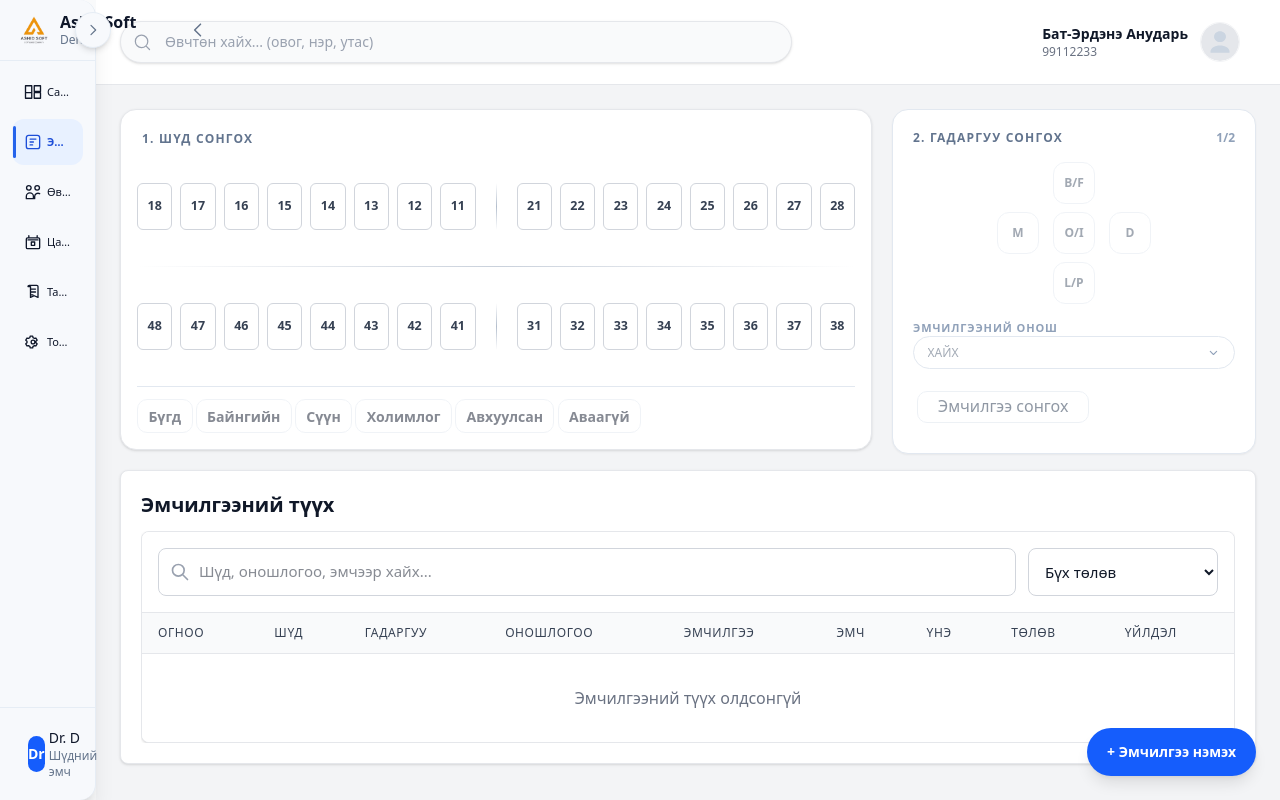
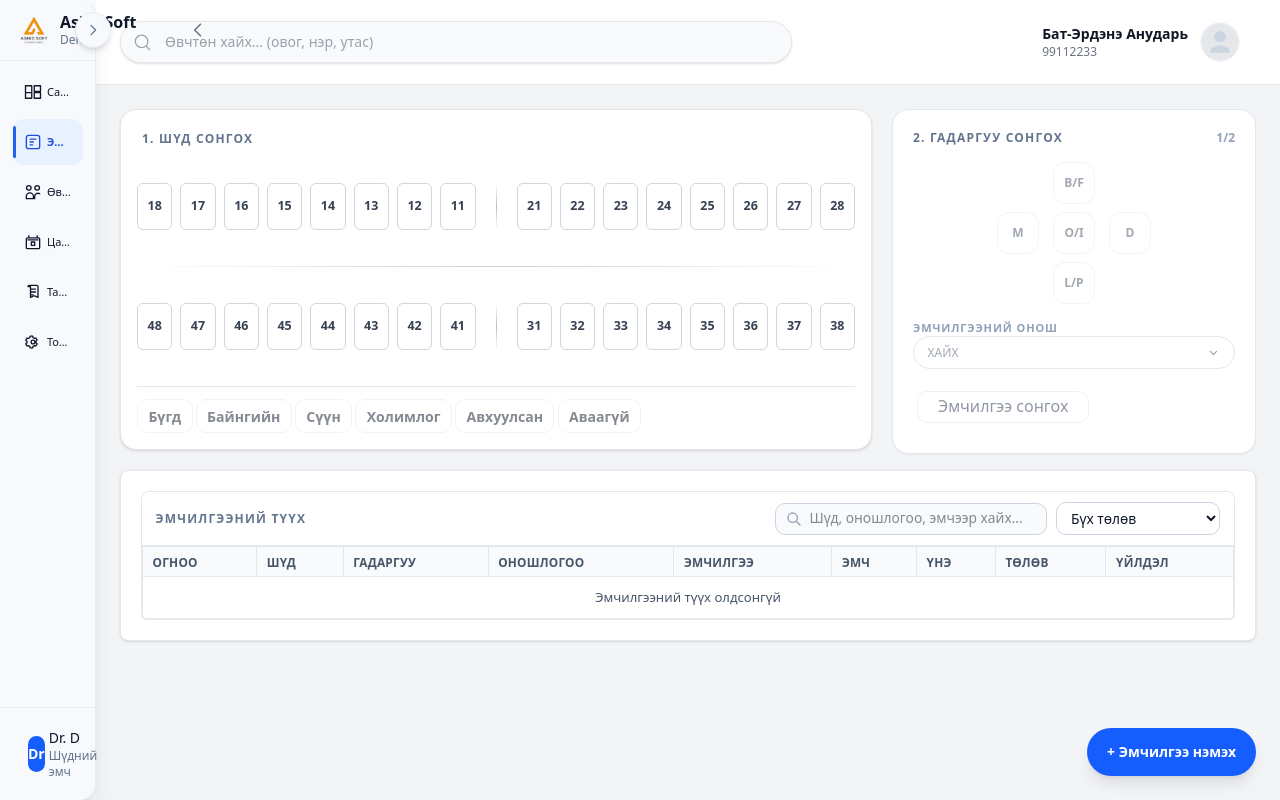
Before and after one commit to khishigtogtokh321/Codexwebapp, a Vue app: page / in a window 1280 px wide. Built offline with nearby package versions, Linux system fonts and the light colour scheme.

Commit message:
treatment history

```diff
--- a/src/assets/styles/components.css
+++ b/src/assets/styles/components.css
@@ -312,6 +312,294 @@
     padding: 0.9rem 1rem;
     background: #f8fafc;
   }
+
+  /* History data grid (scoped) */
+  .history-grid {
+    border: 1px solid #cbd5e1;
+    border-radius: 10px;
+    background: #ffffff;
+    padding: 0;
+    overflow: hidden;
+    display: flex;
+    flex-direction: column;
+  }
+
+  .history-grid__toolbar {
+    padding: 0.65rem 0.85rem;
+    border-bottom: 1px solid #e2e8f0;
+    background: #ffffff;
+  }
+
+  .history-grid__table-shell {
+    overflow: auto;
+    max-height: clamp(14rem, 32vh, 22rem);
+    min-width: 0;
+  }
+
+  .history-grid__table {
+    width: 100%;
+    border-collapse: collapse;
+    min-width: 100%;
+    font-size: 0.82rem;
+  }
+
+  .history-grid__table thead th {
+    position: sticky;
+    top: 0;
+    z-index: 1;
+    background: #f8fafc;
+    color: #475569;
+    font-size: 0.74rem;
+    text-transform: uppercase;
+    letter-spacing: 0.02em;
+    font-weight: 700;
+    padding: 0.45rem 0.6rem;
+    border: 1px solid #e2e8f0;
+    line-height: 1.2;
+    text-align: left;
+  }
+
+  .history-grid__table tbody td {
+    border: 1px solid #e2e8f0;
+  }
+
+  .history-grid__row {
+    transition: background-color 120ms ease;
+  }
+
+  .history-grid__row.is-odd {
+    background: #f8fafc;
+  }
+
+  .history-grid__row:hover {
+    background: #f1f5f9;
+  }
+
+  .history-grid__row.is-selected {
+    background: #e2ecff;
+  }
+
+  .history-grid__cell {
+    padding: 0.4rem 0.65rem;
+    font-size: 0.82rem;
+    line-height: 1.15;
+    color: #0f172a;
+    white-space: nowrap;
+    max-width: 12rem;
+  }
+
+  .history-grid__cell--muted {
+    text-align: center;
+    color: #475569;
+    padding: 0.8rem;
+  }
+
+  .history-grid__cell--number {
+    text-align: right;
+    font-weight: 600;
+    font-variant-numeric: tabular-nums;
+  }
+
+  .history-grid__cell--code {
+    font-family: ui-monospace, SFMono-Regular, Menlo, Monaco, Consolas, 'Liberation Mono', 'Courier New', monospace;
+    font-weight: 600;
+  }
+
+  .history-grid__ellipsis {
+    display: block;
+    overflow: hidden;
+    text-overflow: ellipsis;
+  }
+
+  .history-grid__loading {
+    display: inline-flex;
+    align-items: center;
+    gap: 0.4rem;
+    justify-content: center;
+    font-size: 0.85rem;
+  }
+
+  .history-grid__spinner {
+    height: 1.1rem;
+    width: 1.1rem;
+    color: #2563eb;
+  }
+
+  .history-grid__status {
+    display: inline-flex;
+    align-items: center;
+    justify-content: center;
+    padding: 0.15rem 0.6rem;
+    border-radius: 999px;
+    font-size: 0.72rem;
+    line-height: 1.2;
+    min-height: 1.5rem;
+  }
+
+  .history-grid__cell--actions {
+    min-width: 8.5rem;
+  }
+
+  .history-grid__actions {
+    display: flex;
+    align-items: center;
+    gap: 0.35rem;
+  }
+
+  .history-grid__action-btn {
+    min-height: 2rem;
+    padding: 0.35rem 0.7rem;
+    border-radius: 8px;
+    font-size: 0.75rem;
+    font-weight: 600;
+    border: 1px solid #e2e8f0;
+    transition: background-color 120ms ease, color 120ms ease, border-color 120ms ease;
+  }
+
+  .history-grid__action-btn--edit {
+    background: #f8fafc;
+    color: #2563eb;
+    border-color: #cbd5e1;
+  }
+
+  .history-grid__action-btn--edit:hover {
+    background: #e7efff;
+    border-color: #94a3b8;
+  }
+
+  .history-grid__action-btn--delete {
+    background: #fff7f7;
+    color: #dc2626;
+    border-color: #fca5a5;
+  }
+
+  .history-grid__action-btn--delete:hover {
+    background: #ffe4e6;
+    border-color: #fb7185;
+  }
+
+  .history-grid__footer {
+    border-top: 1px solid #e2e8f0;
+    background: #f8fafc;
+    padding: 0.6rem 0.85rem;
+  }
+
+  .history-grid__footer-meta {
+    display: flex;
+    align-items: center;
+    justify-content: space-between;
+    gap: 0.5rem;
+    font-size: 0.85rem;
+    color: #475569;
+  }
+
+  .history-grid__footer-strong {
+    font-weight: 700;
+    color: #0f172a;
+  }
+
+  .history-toolbar {
+    display: flex;
+    align-items: center;
+    justify-content: space-between;
+    gap: 0.75rem;
+    flex-wrap: wrap;
+  }
+
+  .history-toolbar__title {
+    font-size: 1.05rem;
+    font-weight: 700;
+    color: #0f172a;
+    margin: 0;
+    line-height: 1.3;
+  }
+
+  .history-toolbar__controls {
+    display: flex;
+    align-items: center;
+    gap: 0.5rem;
+    flex: 1;
+    justify-content: flex-end;
+  }
+
+  /* Compact toolbar for history search */
+  .history-search {
+    display: flex;
+    align-items: center;
+    gap: 0.6rem;
+    flex-wrap: wrap;
+    justify-content: flex-end;
+    width: 100%;
+  }
+
+  .history-search__input {
+    position: relative;
+    flex: 0 1 clamp(12rem, 32vw, 17rem);
+    min-width: 10rem;
+  }
+
+  .history-search__field {
+    width: 100%;
+    border: 1px solid #cbd5e1;
+    border-radius: 10px;
+    background: #f8fafc;
+    padding: 0.3rem 0.7rem 0.3rem 2.1rem;
+    font-size: 0.86rem;
+    min-height: 2rem;
+    max-height: 2.25rem;
+    transition: border-color 120ms ease, box-shadow 120ms ease;
+  }
+
+  .history-search__field:focus {
+    outline: none;
+    border-color: #2563eb;
+    box-shadow: 0 0 0 2px rgba(37, 99, 235, 0.12);
+    background: #ffffff;
+  }
+
+  .history-search__icon {
+    position: absolute;
+    left: 0.7rem;
+    top: 50%;
+    transform: translateY(-50%);
+    height: 1rem;
+    width: 1rem;
+    color: #94a3b8;
+  }
+
+  .history-search__select-wrap {
+    min-width: 8.5rem;
+    flex: 0 0 clamp(8.25rem, 18vw, 10.25rem);
+  }
+
+  .history-search__select {
+    width: 100%;
+    border: 1px solid #cbd5e1;
+    border-radius: 10px;
+    background: #ffffff;
+    padding: 0.3rem 0.6rem;
+    font-size: 0.86rem;
+    min-height: 2rem;
+    max-height: 2.25rem;
+  }
+
+  .history-search__clear {
+    border: 1px solid #e2e8f0;
+    background: #ffffff;
+    color: #0f172a;
+    border-radius: 10px;
+    padding: 0.3rem 0.7rem;
+    font-size: 0.82rem;
+    font-weight: 600;
+    min-height: 2rem;
+    max-height: 2.25rem;
+    transition: background-color 120ms ease, border-color 120ms ease;
+  }
+
+  .history-search__clear:hover {
+    background: #f8fafc;
+    border-color: #cbd5e1;
+  }
   .treatment-wizard {
     container-type: inline-size;
     --tw-hit: 2.75rem;
@@ -474,30 +762,26 @@
     line-height: 1.1;
   }
   .treatment-diagnosis-dropdown {
-    position: absolute;
-    left: 0;
-    right: 0;
-    z-index: 10;
-    width: 100%;
+    position: fixed;
+    z-index: 120;
     border-radius: 0.75rem;
     border: 1px solid #e2e8f0;
     background: #ffffff;
     box-shadow: 0 4px 6px -1px rgba(15, 23, 42, 0.1), 0 2px 4px -2px rgba(15, 23, 42, 0.1);
     overflow: hidden;
+    max-width: calc(100vw - 1rem);
   }
 
   .treatment-diagnosis-dropdown--bottom {
-    top: 100%;
-    margin-top: 0.5rem;
+    transform-origin: top center;
   }
 
   .treatment-diagnosis-dropdown--top {
-    bottom: 100%;
-    margin-bottom: 0.5rem;
+    transform-origin: bottom center;
   }
 
   .treatment-diagnosis-list {
-    max-height: var(--treatment-diagnosis-max-height);
+    max-height: var(--treatment-diagnosis-max-height, clamp(3rem, 28dvh, 12rem));
     overflow-y: auto;
   }
 
--- a/src/components/history/HistorySearchBar.vue
+++ b/src/components/history/HistorySearchBar.vue
@@ -40,18 +40,18 @@ function handleClear() {
 </script>
 
 <template>
-  <div class="flex flex-col gap-3 md:flex-row md:items-center">
+  <div class="history-search">
     <!-- Search Input -->
-    <div class="flex-1 relative">
+    <div class="history-search__input">
       <input
         v-model="localSearchQuery"
         type="text"
         placeholder="Шүд, оношлогоо, эмчээр хайх..."
-        class="input-field min-h-[48px] pl-10 text-sm md:text-[15px]"
+        class="history-search__field"
         @input="handleSearchInput"
       />
       <svg
-        class="absolute left-3 top-1/2 h-5 w-5 -translate-y-1/2 text-gray-400"
+        class="history-search__icon"
         fill="none"
         stroke="currentColor"
         viewBox="0 0 24 24"
@@ -66,10 +66,10 @@ function handleClear() {
     </div>
 
     <!-- Status Filter -->
-    <div class="flex-shrink-0 md:min-w-[190px]">
+    <div class="history-search__select-wrap">
       <select
         v-model="localStatusFilter"
-        class="input-field min-h-[48px] text-sm md:text-[15px]"
+        class="history-search__select"
         @change="handleStatusFilter"
       >
         <option value="all">Бүх төлөв</option>
@@ -82,7 +82,7 @@ function handleClear() {
     <button
       v-if="localSearchQuery || localStatusFilter !== 'all'"
       type="button"
-      class="btn-secondary min-h-[48px] px-4"
+      class="history-search__clear"
       @click="handleClear"
     >
       Цэвэрлэх
--- a/src/components/history/TreatmentHistoryTable.vue
+++ b/src/components/history/TreatmentHistoryTable.vue
@@ -117,8 +117,11 @@ watch(isEditOpen, (open) => {
 </script>
 
 <template>
-  <div class="dental-card overflow-hidden">
-    <div class="border-b border-gray-200 bg-white px-4 py-4">
+  <div class="dental-card history-grid">
+    <div class="history-grid__toolbar">
+      <div class="history-toolbar">
+        <h2 class="text-xs font-semibold uppercase tracking-[0.1em] text-slate-500">Эмчилгээний түүх</h2>
+        <div class="history-toolbar__controls">
           <HistorySearchBar
             :search-query="searchQuery"
             :status-filter="statusFilter"
@@ -126,45 +129,29 @@ watch(isEditOpen, (open) => {
             @filter-status="emit('filter-status', $event)"
           />
         </div>
-    <div class="overflow-x-auto">
-      <table class="w-full">
-        <thead class="bg-gray-50 border-b border-gray-200">
+      </div>
+    </div>
+    <div class="history-grid__table-shell">
+      <table class="history-grid__table">
+        <thead>
           <tr>
-            <th class="px-4 py-3 text-left text-xs font-medium text-gray-700 uppercase tracking-wider">
-              Огноо
-            </th>
-            <th class="px-4 py-3 text-left text-xs font-medium text-gray-700 uppercase tracking-wider">
-              Шүд
-            </th>
-            <th class="px-4 py-3 text-left text-xs font-medium text-gray-700 uppercase tracking-wider">
-              Гадаргуу
-            </th>
-            <th class="px-4 py-3 text-left text-xs font-medium text-gray-700 uppercase tracking-wider">
-              Оношлогоо
-            </th>
-            <th class="px-4 py-3 text-left text-xs font-medium text-gray-700 uppercase tracking-wider">
-              Эмчилгээ
-            </th>
-            <th class="px-4 py-3 text-left text-xs font-medium text-gray-700 uppercase tracking-wider">
-              Эмч
-            </th>
-            <th class="px-4 py-3 text-left text-xs font-medium text-gray-700 uppercase tracking-wider">
-              Үнэ
-            </th>
-            <th class="px-4 py-3 text-left text-xs font-medium text-gray-700 uppercase tracking-wider">
-              Төлөв
-            </th>
-            <th class="px-4 py-3 text-left text-xs font-medium text-gray-700 uppercase tracking-wider">
-              Үйлдэл
-            </th>
+            <th>Огноо</th>
+            <th>Шүд</th>
+            <th>Гадаргуу</th>
+            <th>Оношлогоо</th>
+            <th>Эмчилгээ</th>
+            <th>Эмч</th>
+            <th class="history-grid__cell--number">Үнэ</th>
+            <th>Төлөв</th>
+            <th>Үйлдэл</th>
           </tr>
         </thead>
-        <tbody class="bg-white divide-y divide-gray-200">
+        <tbody>
           <!-- Loading State -->
-          <tr v-if="loading">
-            <td colspan="9" class="px-4 py-8 text-center text-gray-500">
-              <div class="flex items-center justify-center gap-2">
-                <svg class="animate-spin h-5 w-5 text-blue-600" xmlns="http://www.w3.org/2000/svg" fill="none" viewBox="0 0 24 24">
+          <tr v-if="loading" class="history-grid__row">
+            <td colspan="9" class="history-grid__cell history-grid__cell--muted">
+              <div class="history-grid__loading">
+                <svg class="history-grid__spinner" xmlns="http://www.w3.org/2000/svg" fill="none" viewBox="0 0 24 24">
                   <circle class="opacity-25" cx="12" cy="12" r="10" stroke="currentColor" stroke-width="4"></circle>
                   <path class="opacity-75" fill="currentColor" d="M4 12a8 8 0 018-8V0C5.373 0 0 5.373 0 12h4zm2 5.291A7.962 7.962 0 014 12H0c0 3.042 1.135 5.824 3 7.938l3-2.647z"></path>
                 </svg>
@@ -174,57 +161,57 @@ watch(isEditOpen, (open) => {
           </tr>
 
           <!-- Empty State -->
-          <tr v-else-if="treatments.length === 0">
-            <td colspan="9" class="px-4 py-8 text-center text-gray-500">
+          <tr v-else-if="treatments.length === 0" class="history-grid__row">
+            <td colspan="9" class="history-grid__cell history-grid__cell--muted">
               Эмчилгээний түүх олдсонгүй
             </td>
           </tr>
 
           <!-- Treatment Rows -->
+          <template v-else>
             <tr
               v-for="(treatment, index) in treatments"
               :key="treatment.id"
-            :class="[
-              'transition-colors duration-150 hover:bg-blue-50 cursor-pointer',
-              index % 2 === 0 ? 'bg-white' : 'bg-gray-50/50'
-            ]"
+              :class="['history-grid__row', index % 2 === 0 ? 'is-even' : 'is-odd']"
             >
-            <td class="px-4 py-3 text-sm text-gray-900 whitespace-nowrap">
+              <td class="history-grid__cell history-grid__cell--date">
                 {{ formatDate(treatment.date) }}
               </td>
-            <td class="px-4 py-3 text-sm font-medium text-gray-900 whitespace-nowrap">
+              <td class="history-grid__cell history-grid__cell--code">
                 {{ treatment.tooth }}
               </td>
-            <td class="px-4 py-3 text-sm text-gray-700 whitespace-nowrap">
+              <td class="history-grid__cell">
                 {{ treatment.surface }}
               </td>
-            <td class="px-4 py-3 text-sm text-gray-700">
-              <div class="max-w-xs truncate" :title="treatment.diagnosis">
+              <td class="history-grid__cell">
+                <span class="history-grid__ellipsis" :title="treatment.diagnosis">
                   {{ treatment.diagnosis }}
-              </div>
+                </span>
               </td>
-            <td class="px-4 py-3 text-sm text-gray-700">
+              <td class="history-grid__cell">
+                <span class="history-grid__ellipsis" :title="treatment.treatmentType">
                   {{ treatment.treatmentType }}
+                </span>
               </td>
-            <td class="px-4 py-3 text-sm text-gray-700 whitespace-nowrap">
+              <td class="history-grid__cell">
                 {{ treatment.doctor }}
               </td>
-            <td class="px-4 py-3 text-sm font-medium text-gray-900 whitespace-nowrap">
+              <td class="history-grid__cell history-grid__cell--number">
                 {{ treatment.price }}
               </td>
-            <td class="px-4 py-3 text-sm whitespace-nowrap">
+              <td class="history-grid__cell">
                 <span
                   :class="getStatusClass(treatment.status)"
-                class="px-3 py-1.5 rounded-full text-xs font-semibold shadow-sm"
+                  class="history-grid__status"
                 >
                   {{ getStatusLabel(treatment.status) }}
                 </span>
               </td>
-            <td class="px-4 py-3 text-sm whitespace-nowrap">
-              <div class="flex items-center gap-2">
+              <td class="history-grid__cell history-grid__cell--actions">
+                <div class="history-grid__actions">
                   <button
                     type="button"
-                  class="px-3 py-1.5 text-xs font-medium text-blue-600 hover:text-white bg-blue-50 hover:bg-blue-600 rounded-lg transition-all duration-200 hover:shadow-md transform hover:scale-105"
+                    class="history-grid__action-btn history-grid__action-btn--edit"
                     @click.stop="openEdit(treatment)"
                     title="Засах"
                   >
@@ -232,7 +219,7 @@ watch(isEditOpen, (open) => {
                   </button>
                   <button
                     type="button"
-                  class="px-3 py-1.5 text-xs font-medium text-red-600 hover:text-white bg-red-50 hover:bg-red-600 rounded-lg transition-all duration-200 hover:shadow-md transform hover:scale-105"
+                    class="history-grid__action-btn history-grid__action-btn--delete"
                     @click.stop="handleDelete(treatment.id)"
                     title="Устгах"
                   >
@@ -241,15 +228,16 @@ watch(isEditOpen, (open) => {
                 </div>
               </td>
             </tr>
+          </template>
         </tbody>
       </table>
     </div>
 
     <!-- Table Footer with Summary -->
-    <div v-if="treatments.length > 0" class="px-4 py-3 bg-gray-50 border-t border-gray-200 text-sm text-gray-600">
-      <div class="flex justify-between items-center">
+    <div v-if="treatments.length > 0" class="history-grid__footer">
+      <div class="history-grid__footer-meta">
         <span>Total: {{ treatments.length }} treatment(s)</span>
-        <span class="font-medium">
+        <span class="history-grid__footer-strong">
           Completed: {{ treatments.filter((t) => t.status === 'done').length }} |
           Planned: {{ treatments.filter((t) => t.status === 'planned').length }}
         </span>
--- a/src/views/TreatmentPage.vue
+++ b/src/views/TreatmentPage.vue
@@ -434,10 +434,6 @@ watch(
           </div>
 
           <div class="dental-card p-4 md:p-5 space-y-3">
-            <h2 class="text-lg md:text-xl font-semibold text-gray-900">
-              Эмчилгээний түүх
-            </h2>
-
             <div class="overflow-x-auto">
               <TreatmentHistoryTable
                 :treatments="filteredLog"
```
Also changed, not shown: src/components/treatment/RightTreatmentWizard.vue (+83 -2 lines). Lines whose indentation alone changed are shown as unchanged.
